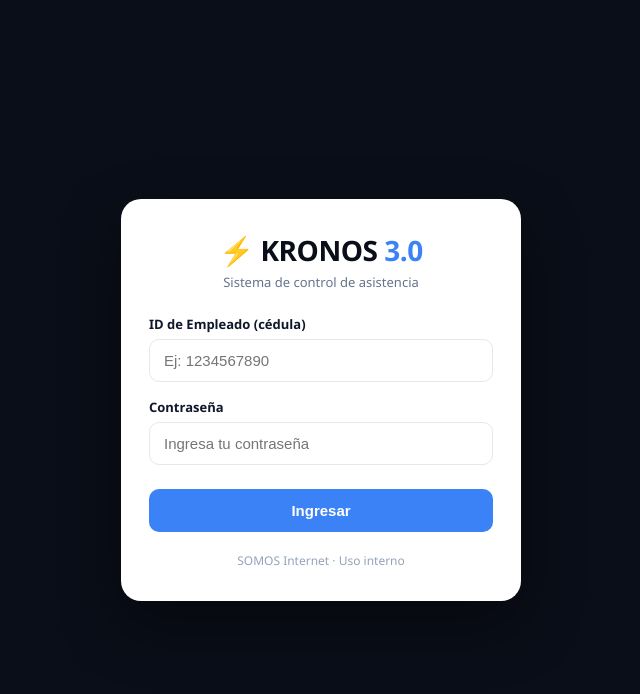
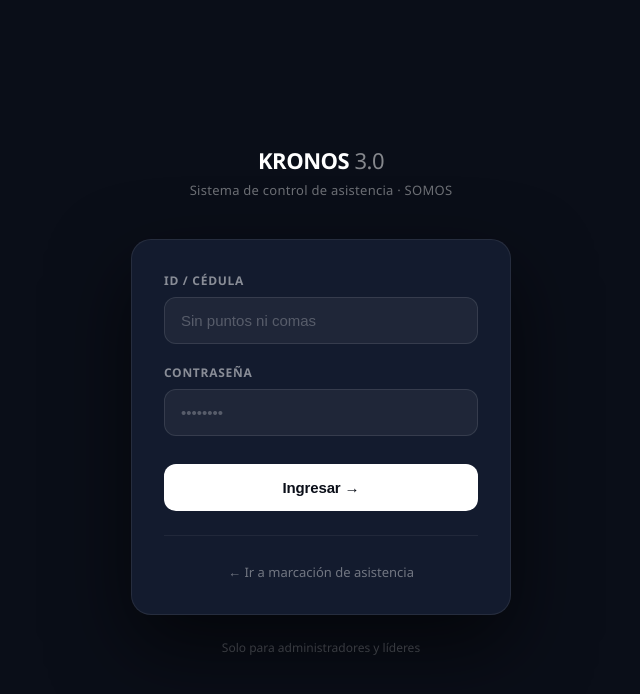
Before and after one commit to nicolasbrown03/KRONOS, a website: page public/login.html in a window 1280 px wide. Shown: the whole page, without its empty margins (319-959 px from the left). Drawn offline with Linux system fonts and the light colour scheme.

Commit message:
Add files via upload

```diff
--- a/public/login.html
+++ b/public/login.html
@@ -3,99 +3,93 @@
 <head>
 <meta charset="UTF-8">
 <meta name="viewport" content="width=device-width, initial-scale=1">
-<title>KRONOS 3.0 — Ingresar</title>
+<title>KRONOS 3.0 — Acceso</title>
 <style>
 *{box-sizing:border-box;margin:0;padding:0}
 body{min-height:100vh;display:flex;align-items:center;justify-content:center;
-  background:#0a0e18;font-family:'Segoe UI',Arial,sans-serif;padding:16px}
-.card{background:#fff;border-radius:20px;padding:32px 28px;width:100%;max-width:400px;
-  box-shadow:0 24px 60px rgba(0,0,0,.4)}
-.logo{text-align:center;margin-bottom:24px}
-.logo h1{font-size:28px;font-weight:800;color:#0a0e18;letter-spacing:-.5px}
-.logo span{color:#3b82f6}
-.logo p{font-size:13px;color:#64748b;margin-top:4px}
-.field{margin-bottom:16px}
-.field label{display:block;font-size:13px;font-weight:700;color:#0f172a;margin-bottom:6px}
-.field input{width:100%;padding:12px 14px;border:1.5px solid #e2e8f0;border-radius:10px;
-  font-size:15px;outline:none;transition:border .15s}
-.field input:focus{border-color:#3b82f6;box-shadow:0 0 0 3px rgba(59,130,246,.12)}
-.btn{width:100%;padding:13px;background:#3b82f6;color:#fff;border:none;border-radius:10px;
-  font-size:15px;font-weight:700;cursor:pointer;margin-top:8px;transition:background .15s}
-.btn:hover{background:#2563eb}
-.btn:disabled{opacity:.6;cursor:not-allowed}
-.alert{padding:10px 14px;border-radius:8px;font-size:13px;font-weight:600;margin-bottom:14px;display:none}
-.alert.error{background:#fff1f2;border:1px solid #fecdd3;color:#9f1239}
-.footer{text-align:center;margin-top:20px;font-size:12px;color:#94a3b8}
+  background:#0a0e18;font-family:'Segoe UI',system-ui,sans-serif;padding:16px}
+.wrap{width:100%;max-width:380px}
+.brand{text-align:center;margin-bottom:40px}
+.brand-name{font-size:22px;font-weight:900;color:#fff;letter-spacing:-.5px}
+.brand-name span{color:#fff;opacity:.5;font-weight:400}
+.brand-sub{font-size:13px;color:rgba(255,255,255,.4);margin-top:6px;letter-spacing:.02em}
+.card{background:#131b2e;border:1px solid rgba(255,255,255,.08);border-radius:20px;
+  padding:32px;box-shadow:0 32px 80px rgba(0,0,0,.6)}
+.field{margin-bottom:20px}
+.field label{display:block;font-size:12px;font-weight:700;color:rgba(255,255,255,.5);
+  margin-bottom:8px;letter-spacing:.06em;text-transform:uppercase}
+.field input{width:100%;padding:14px 16px;border:1px solid rgba(255,255,255,.1);
+  border-radius:12px;background:rgba(255,255,255,.05);color:#fff;font-size:15px;
+  outline:none;transition:border .15s,background .15s}
+.field input::placeholder{color:rgba(255,255,255,.25)}
+.field input:focus{border-color:rgba(255,255,255,.3);background:rgba(255,255,255,.08)}
+.btn{width:100%;padding:15px;background:#fff;color:#0a0e18;border:none;
+  border-radius:12px;font-size:15px;font-weight:800;cursor:pointer;
+  margin-top:8px;letter-spacing:-.01em;transition:opacity .15s,transform .08s}
+.btn:hover{opacity:.9}
+.btn:active{transform:scale(.98)}
+.btn:disabled{opacity:.4;cursor:not-allowed}
+.alert{padding:12px 14px;border-radius:10px;font-size:13px;font-weight:600;
+  margin-bottom:16px;display:none;background:rgba(239,68,68,.15);
+  border:1px solid rgba(239,68,68,.3);color:#fca5a5}
+.footer{text-align:center;margin-top:24px;font-size:12px;color:rgba(255,255,255,.2)}
+.divider{border:none;border-top:1px solid rgba(255,255,255,.06);margin:24px 0}
+.link-mark{text-align:center;margin-top:16px}
+.link-mark a{font-size:13px;color:rgba(255,255,255,.4);text-decoration:none;
+  transition:color .15s}
+.link-mark a:hover{color:rgba(255,255,255,.8)}
 </style>
 </head>
 <body>
-<div class="card">
-  <div class="logo">
-    <h1>⚡ KRONOS <span>3.0</span></h1>
-    <p>Sistema de control de asistencia</p>
+<div class="wrap">
+  <div class="brand">
+    <div class="brand-name">KRONOS <span>3.0</span></div>
+    <div class="brand-sub">Sistema de control de asistencia · SOMOS</div>
   </div>
-  <div class="alert error" id="alertEl"></div>
-  <div class="field">
-    <label>ID de Empleado (cédula)</label>
-    <input id="empId" type="text" placeholder="Ej: 1234567890" inputmode="numeric" autocomplete="username">
+  <div class="card">
+    <div class="alert" id="alertEl"></div>
+    <div class="field">
+      <label>ID / Cédula</label>
+      <input id="empId" type="text" placeholder="Sin puntos ni comas" inputmode="numeric" autocomplete="username">
+    </div>
+    <div class="field">
+      <label>Contraseña</label>
+      <input id="pass" type="password" placeholder="••••••••" autocomplete="current-password">
+    </div>
+    <button class="btn" id="btnLogin" onclick="doLogin()">Ingresar →</button>
+    <hr class="divider">
+    <div class="link-mark"><a href="/mark.html">← Ir a marcación de asistencia</a></div>
   </div>
-  <div class="field">
-    <label>Contraseña</label>
-    <input id="pass" type="password" placeholder="Ingresa tu contraseña" autocomplete="current-password">
-  </div>
-  <button class="btn" id="btnLogin" onclick="doLogin()">Ingresar</button>
-  <div class="footer">SOMOS Internet · Uso interno</div>
+  <div class="footer">Solo para administradores y líderes</div>
 </div>
 <script>
-const API = '';
-document.getElementById('pass').addEventListener('keydown', e => { if(e.key==='Enter') doLogin(); });
-document.getElementById('empId').addEventListener('keydown', e => { if(e.key==='Enter') document.getElementById('pass').focus(); });
-
-function showError(msg) {
-  const el = document.getElementById('alertEl');
-  el.textContent = msg; el.style.display = 'block';
+const API='';
+document.getElementById('pass').addEventListener('keydown',e=>{if(e.key==='Enter')doLogin();});
+document.getElementById('empId').addEventListener('keydown',e=>{if(e.key==='Enter')document.getElementById('pass').focus();});
+function showErr(msg){const el=document.getElementById('alertEl');el.textContent=msg;el.style.display='block';}
+async function doLogin(){
+  const empId=document.getElementById('empId').value.trim();
+  const pass=document.getElementById('pass').value;
+  const btn=document.getElementById('btnLogin');
+  document.getElementById('alertEl').style.display='none';
+  if(!empId||!pass){showErr('Ingresa tu ID y contraseña.');return;}
+  btn.disabled=true;btn.textContent='Verificando...';
+  try{
+    const res=await fetch(API+'/api/auth/login',{method:'POST',
+      headers:{'Content-Type':'application/json'},
+      body:JSON.stringify({employee_id:empId,password:pass})});
+    const data=await res.json();
+    if(data.ok){
+      localStorage.setItem('kr_token',data.token);
+      localStorage.setItem('kr_user',JSON.stringify(data.user));
+      window.location.href=['super_admin','admin','leader'].includes(data.user.role)?'/admin.html':'/mark.html';
+    }else{showErr(data.message||'Credenciales incorrectas.');}
+  }catch(e){showErr('Error de conexión.');}
+  btn.disabled=false;btn.textContent='Ingresar →';
 }
-
-async function doLogin() {
-  const empId = document.getElementById('empId').value.trim();
-  const pass  = document.getElementById('pass').value;
-  const btn   = document.getElementById('btnLogin');
-  document.getElementById('alertEl').style.display = 'none';
-
-  if (!empId || !pass) { showError('Ingresa tu ID y contraseña.'); return; }
-
-  btn.disabled = true; btn.textContent = 'Ingresando...';
-  try {
-    const res = await fetch(`${API}/api/auth/login`, {
-      method: 'POST',
-      headers: {'Content-Type':'application/json'},
-      body: JSON.stringify({ employee_id: empId, password: pass })
-    });
-    const data = await res.json();
-    if (data.ok) {
-      localStorage.setItem('kr_token', data.token);
-      localStorage.setItem('kr_user', JSON.stringify(data.user));
-      const role = data.user.role;
-      if (['super_admin','admin','leader'].includes(role)) {
-        window.location.href = '/admin.html';
-      } else {
-        window.location.href = '/mark.html';
-      }
-    } else {
-      showError(data.message || 'Error al ingresar.');
-    }
-  } catch(e) {
-    showError('Error de conexión. Verifica tu internet.');
-  }
-  btn.disabled = false; btn.textContent = 'Ingresar';
-}
-
-// Si ya está logueado, redirigir
-const tok = localStorage.getItem('kr_token');
-if (tok) {
-  const u = JSON.parse(localStorage.getItem('kr_user')||'{}');
-  if (['super_admin','admin','leader'].includes(u.role)) window.location.href = '/admin.html';
-  else window.location.href = '/mark.html';
+const tok=localStorage.getItem('kr_token');
+if(tok){const u=JSON.parse(localStorage.getItem('kr_user')||'{}');
+  if(['super_admin','admin','leader'].includes(u.role))window.location.href='/admin.html';
 }
 </script>
 </body>
```
Also changed, not shown: public/admin.html (+68 -32 lines).
